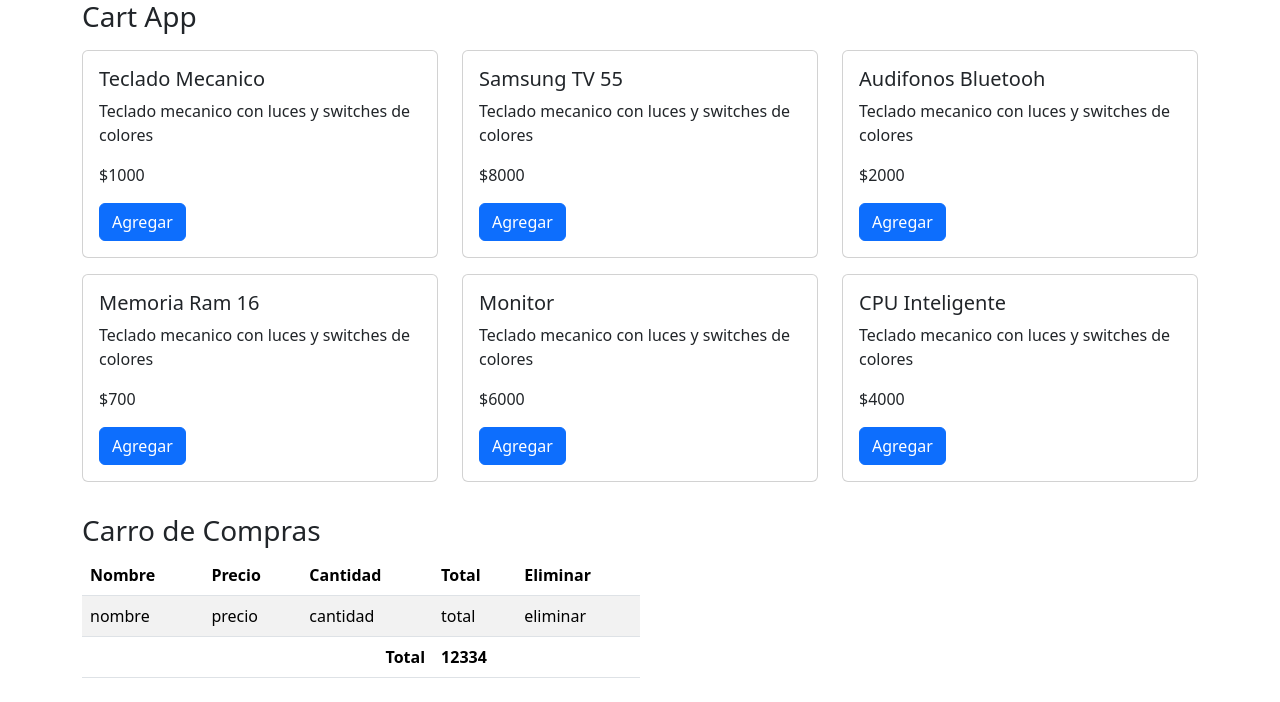
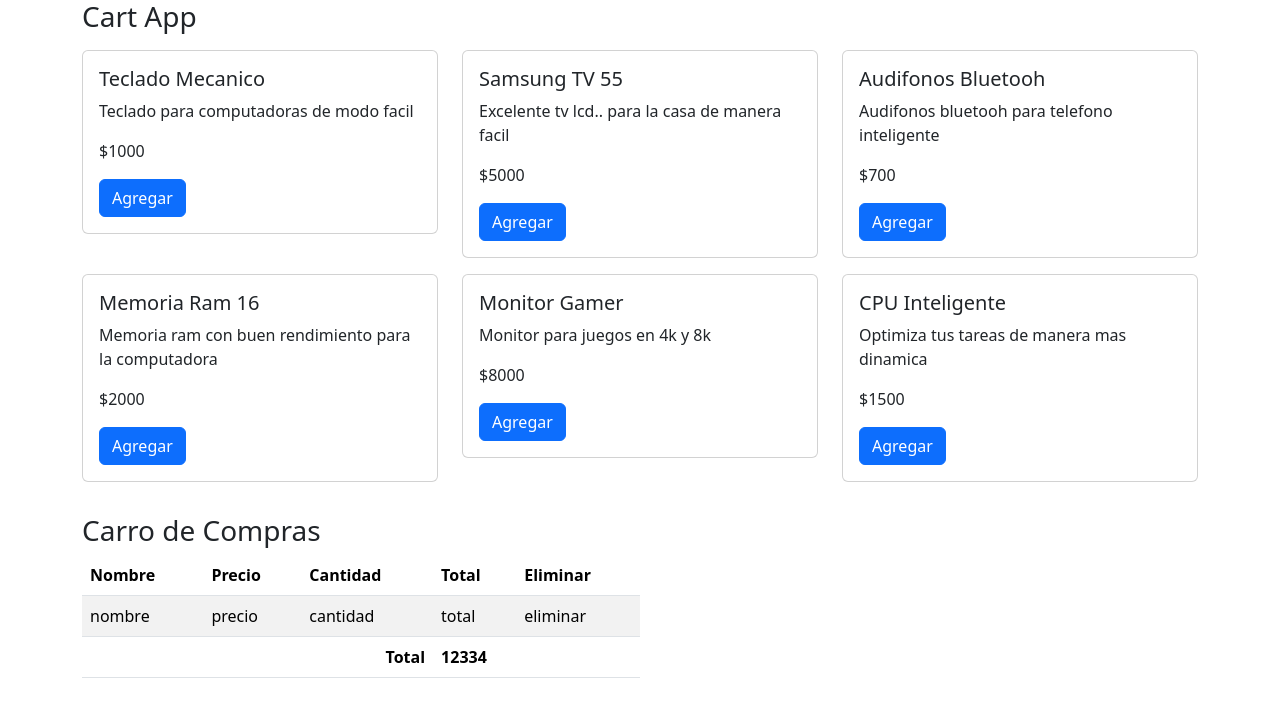
Before and after one commit to alejandro-coreno/app-carrito, a React (Vite) app: page / in a window 1280 px wide. Shown: the top 702 px of the page. Built offline with nearby package versions, Linux system fonts and the light colour scheme.

Commit message:
Se crean componentes

```diff
--- a/src/CardApp.jsx
+++ b/src/CardApp.jsx
@@ -1,116 +1,26 @@
+import CardView from "./components/CardView";
+import CarritoView from "./components/CarritoView";
+
+const CardApp = () => {
 
 
-const CardApp = () => {
-  return (
-    <>
-        <div className="container">
 
-            <h3>Cart App</h3>
+    return (
+        <>
+            <div className="container">
 
-            <div className="row">
-                <div className="col-4 my-2">
-                    <div className="card">
-                        <div className="card-body">
-                            <h5 className="card-title">Teclado Mecanico</h5>
-                            <p className="Card-text">Teclado mecanico con luces y switches de colores</p>
-                            <p className="card-text">$1000</p>
-                            <button className="btn btn-primary">Agregar</button>
-                        </div>
-                    </div>
-                </div>
+                <h3>Cart App</h3>
 
-                <div className="col-4 my-2">
-                    <div className="card">
-                        <div className="card-body">
-                            <h5 className="card-title">Samsung TV 55</h5>
-                            <p className="Card-text">Teclado mecanico con luces y switches de colores</p>
-                            <p className="card-text">$8000</p>
-                            <button className="btn btn-primary">Agregar</button>
-                        </div>
-                    </div>
-                </div>
+                {/* Componente CardView*/}
+                <CardView />
 
-                <div className="col-4 my-2">
-                    <div className="card">
-                        <div className="card-body">
-                            <h5 className="card-title">Audifonos Bluetooh</h5>
-                            <p className="Card-text">Teclado mecanico con luces y switches de colores</p>
-                            <p className="card-text">$2000</p>
-                            <button className="btn btn-primary">Agregar</button>
-                        </div>
-                    </div>
-                </div>
+                {/* Componente Carrito*/}
 
-                <div className="col-4 my-2">
-                    <div className="card">
-                        <div className="card-body">
-                            <h5 className="card-title">Memoria Ram 16</h5>
-                            <p className="Card-text">Teclado mecanico con luces y switches de colores</p>
-                            <p className="card-text">$700</p>
-                            <button className="btn btn-primary">Agregar</button>
-                        </div>
-                    </div>
-                </div>
+                <CarritoView />
 
-                <div className="col-4 my-2">
-                    <div className="card">
-                        <div className="card-body">
-                            <h5 className="card-title">Monitor</h5>
-                            <p className="Card-text">Teclado mecanico con luces y switches de colores</p>
-                            <p className="card-text">$6000</p>
-                            <button className="btn btn-primary">Agregar</button>
-                        </div>
-                    </div>
-                </div>
-
-                <div className="col-4 my-2">
-                    <div className="card">
-                        <div className="card-body">
-                            <h5 className="card-title">CPU Inteligente</h5>
-                            <p className="Card-text">Teclado mecanico con luces y switches de colores</p>
-                            <p className="card-text">$4000</p>
-                            <button className="btn btn-primary">Agregar</button>
-                        </div>
-                    </div>
-                </div>
             </div>
-
-            {/* Maquetado de carrito*/}
-            <div className="my-4 w-50">
-                <h3>Carro de Compras</h3>
-                <table className="table table-hover table-striped">
-                    <thead>
-                        <tr>
-                            <th>Nombre</th>
-                            <th>Precio</th>
-                            <th>Cantidad</th>
-                            <th>Total</th>
-                            <th>Eliminar</th>
-                        </tr>
-                    </thead>
-
-                    <tbody>
-                        <tr>
-                            <td>nombre</td>
-                            <td>precio</td>
-                            <td>cantidad</td>
-                            <td>total</td>
-                            <td>eliminar</td>
-                        </tr>
-                    </tbody>
-
-                    <tfoot>
-                        <tr>
-                            <td colSpan="3" className="text-end fw-bold">Total</td>
-                            <td colSpan="2"  className="text-start fw-bold">12334</td>
-                        </tr>
-                    </tfoot>
-                </table>
-            </div>
-
-        </div>
-    </>
-  );
+        </>
+    );
 }
 
 
--- /dev/null
+++ b/src/components/CardItem.jsx
@@ -0,0 +1,18 @@
+
+const CardItem = ({producto}) => {
+    //Desestructuramos el objeto producto con cada una de sus propiedades
+    const { nombre, descripcion, precio } = producto;
+
+    return (
+        <div className="card">
+            <div className="card-body">
+                <h5 className="card-title">{ nombre }</h5>
+                <p className="card-text">{ descripcion }</p>
+                <p className="card-text">${ precio }</p>
+                <button className="btn btn-primary">Agregar</button>
+            </div>
+        </div>
+    );
+}
+
+export default CardItem;
--- /dev/null
+++ b/src/components/CardView.jsx
@@ -0,0 +1,25 @@
+import { useState, useEffect } from "react";
+import { getProductos } from "../services/productsService";
+import CardItem from "./CardItem";
+const CardView = () => {
+
+    const [productos, setProductos] = useState([])
+
+    useEffect(() => {
+        setProductos(getProductos());
+    }, [])
+
+    return (
+        <div className="row">
+        {
+            productos.map( producto =>
+                <div className="col-4 my-2" key={producto.id}>
+                    <CardItem producto={producto}/>
+                </div>
+            )
+        }
+    </div>
+    );
+}
+
+export default CardView;
--- /dev/null
+++ b/src/components/CarritoView.jsx
@@ -0,0 +1,39 @@
+import { useState } from "react";
+
+const CarritoView = () => {
+    return (
+        <div className="my-4 w-50">
+            <h3>Carro de Compras</h3>
+            <table className="table table-hover table-striped">
+                <thead>
+                    <tr>
+                        <th>Nombre</th>
+                        <th>Precio</th>
+                        <th>Cantidad</th>
+                        <th>Total</th>
+                        <th>Eliminar</th>
+                    </tr>
+                </thead>
+
+                <tbody>
+                    <tr>
+                        <td>nombre</td>
+                        <td>precio</td>
+                        <td>cantidad</td>
+                        <td>total</td>
+                        <td>eliminar</td>
+                    </tr>
+                </tbody>
+
+                <tfoot>
+                    <tr>
+                        <td colSpan="3" className="text-end fw-bold">Total</td>
+                        <td colSpan="2"  className="text-start fw-bold">12334</td>
+                    </tr>
+                </tfoot>
+            </table>
+        </div>
+    );
+}
+
+export default CarritoView;
--- a/src/data/productos.js
+++ b/src/data/productos.js
@@ -2,43 +2,43 @@ export const productos = [
     {
         id: 1,
         nombre: 'Teclado Mecanico',
-        descripcion: '',
-        precio: 0
+        descripcion: 'Teclado para computadoras de modo facil',
+        precio: 1000
     },
 
     {
         id: 2,
         nombre: 'Samsung TV 55',
-        descripcion: '',
-        precio: 0
+        descripcion: 'Excelente tv lcd.. para la casa de manera facil',
+        precio: 5000
     },
 
     {
         id: 3,
         nombre: 'Audifonos Bluetooh',
-        descripcion: '',
-        precio: 0
+        descripcion: 'Audifonos bluetooh para telefono inteligente',
+        precio: 700
     },
 
     {
         id: 4,
         nombre: 'Memoria Ram 16',
-        descripcion: '',
-        precio: 0
+        descripcion: 'Memoria ram con buen rendimiento para la computadora',
+        precio: 2000
     },
 
     {
         id: 5,
         nombre: 'Monitor Gamer',
-        descripcion: '',
-        precio: 0
+        descripcion: 'Monitor para juegos en 4k y 8k',
+        precio: 8000
     },
 
     {
         id: 6,
         nombre: 'CPU Inteligente',
-        descripcion: '',
-        precio: 0
+        descripcion: 'Optimiza tus tareas de manera mas dinamica',
+        precio: 1500
     }
 
 ]
--- /dev/null
+++ b/src/services/productsService.js
@@ -0,0 +1,5 @@
+import { productos } from "../data/productos"
+
+export const getProductos = () => {
+    return productos
+}
```
